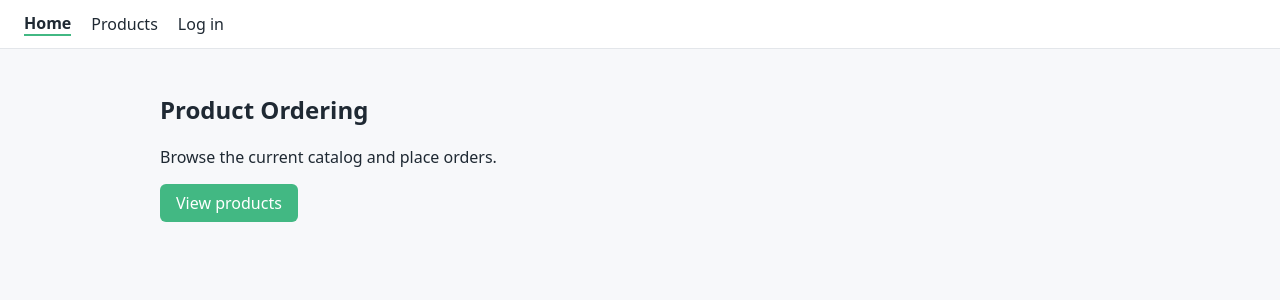
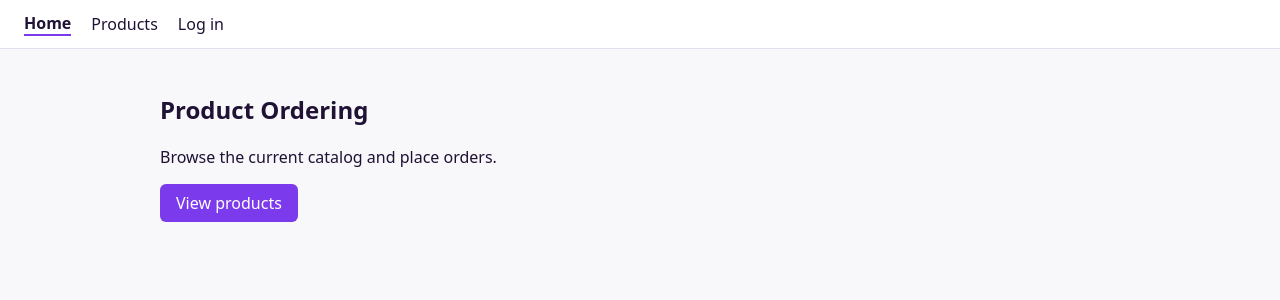
Before and after one commit to dlugolinski13/Product_Website, a Vue app: page / in a window 1280 px wide. Shown: the top 300 px of the page. Built offline with nearby package versions, Linux system fonts and the light colour scheme.

Commit message:
Change the site's color scheme to purple with complementary colors. (#5)

```diff
--- a/src/style.css
+++ b/src/style.css
@@ -1,8 +1,19 @@
+:root {
+  --color-primary: #7c3aed;
+  --color-accent: #d97706;
+  --color-bg: #f8f7fa;
+  --color-surface: #ffffff;
+  --color-text: #1f1235;
+  --color-text-muted: #616e7c;
+  --color-border: #e4e0ee;
+  --color-error: #b42318;
+}
+
 body {
   margin: 0;
   font-family: system-ui, -apple-system, 'Segoe UI', Roboto, sans-serif;
-  color: #1f2933;
-  background: #f7f8fa;
+  color: var(--color-text);
+  background: var(--color-bg);
 }
 
 nav {
@@ -10,18 +21,18 @@ nav {
   gap: 1.25rem;
   align-items: center;
   padding: 0.75rem 1.5rem;
-  background: #fff;
-  border-bottom: 1px solid #e3e6ea;
+  background: var(--color-surface);
+  border-bottom: 1px solid var(--color-border);
 }
 
 nav a {
-  color: #1f2933;
+  color: var(--color-text);
   text-decoration: none;
 }
 
 nav a.router-link-active {
   font-weight: 600;
-  border-bottom: 2px solid #42b883;
+  border-bottom: 2px solid var(--color-primary);
 }
 
 main {
@@ -42,14 +53,14 @@ label {
 }
 
 .error {
-  color: #b42318;
+  color: var(--color-error);
 }
 
 .cta {
   display: inline-block;
   padding: 0.5rem 1rem;
   color: #fff;
-  background: #42b883;
+  background: var(--color-primary);
   border-radius: 6px;
   text-decoration: none;
 }
@@ -65,8 +76,8 @@ label {
   display: flex;
   gap: 1rem;
   padding: 1rem;
-  background: #fff;
-  border: 1px solid #e3e6ea;
+  background: var(--color-surface);
+  border: 1px solid var(--color-border);
   border-radius: 8px;
 }
 
@@ -83,10 +94,11 @@ label {
 
 .item-number {
   margin: 0;
-  color: #616e7c;
+  color: var(--color-text-muted);
   font-size: 0.85rem;
 }
 
 .price {
   font-weight: 600;
+  color: var(--color-accent);
 }
```
